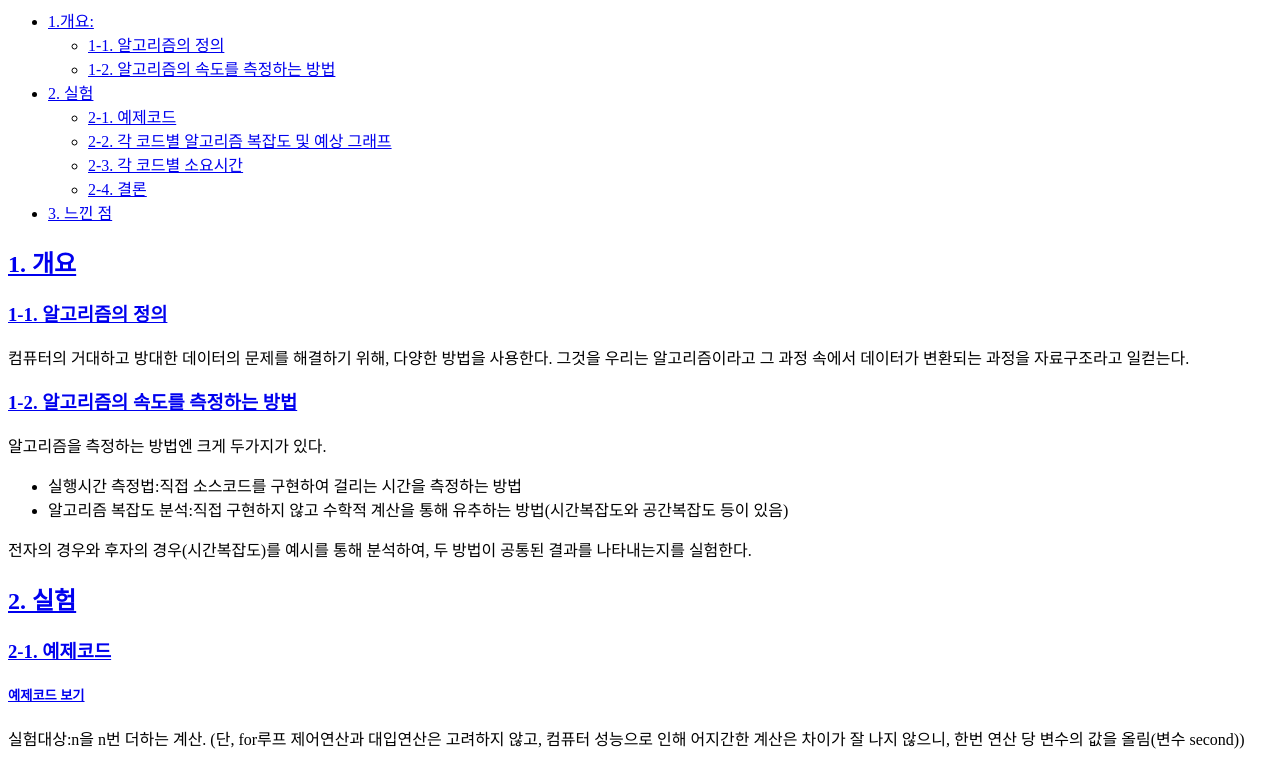
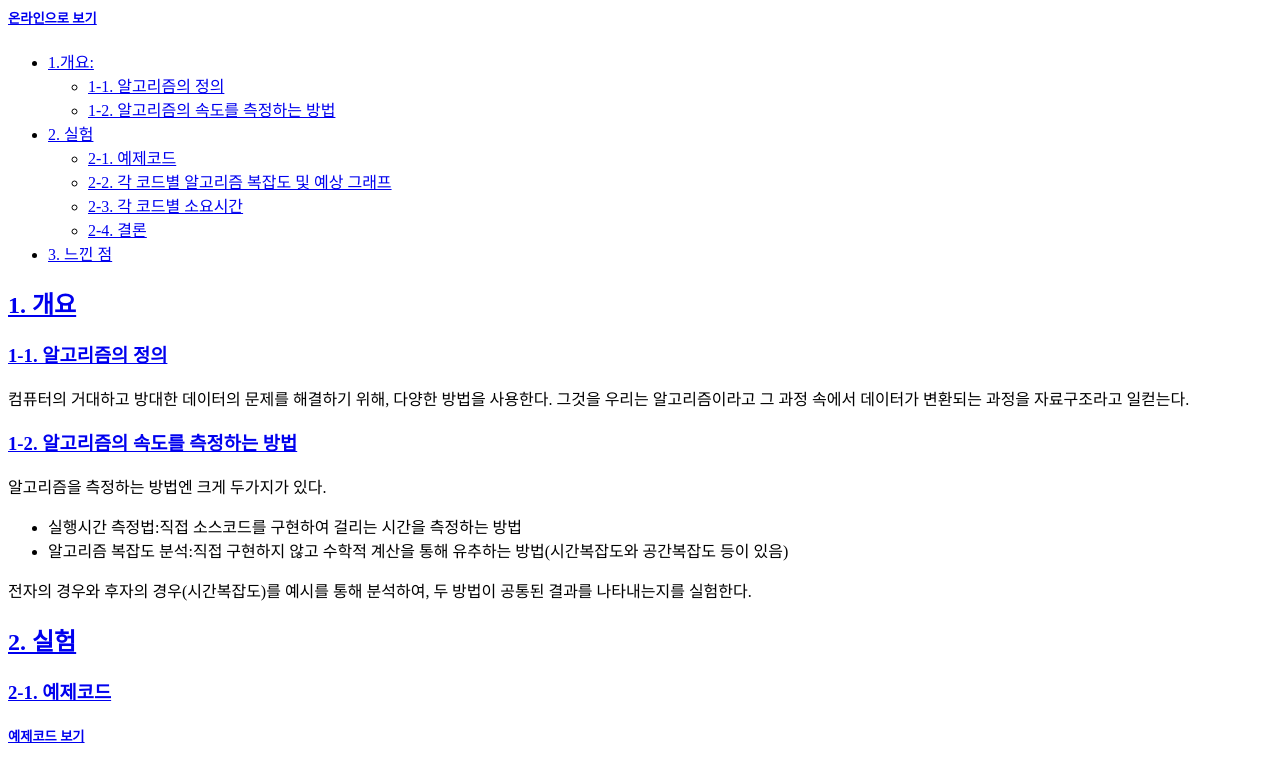
Before and after one commit to kurosawaruby0117/algorithm, a plain HTML site: page index.html in a window 1280 px wide. Shown: the part 138-902 px from the top of the page. Drawn offline with Linux system fonts and the light colour scheme.

Commit message:
Update index.html

```diff
--- a/index.html
+++ b/index.html
@@ -9,7 +9,7 @@
     <header class="myInfo">
       <h1>1주차: 시간 복잡도에 대한 활동</h1>
       <h2>20181031 이창진</h2>
-      <h5><a href="https://kurosawaruby0117.github.io/algorithm/"></a></h5>
+      <h5><a href="https://kurosawaruby0117.github.io/algorithm/">온라인으로 보기</a></h5>
     </header>
     <main>
       <header>
```
